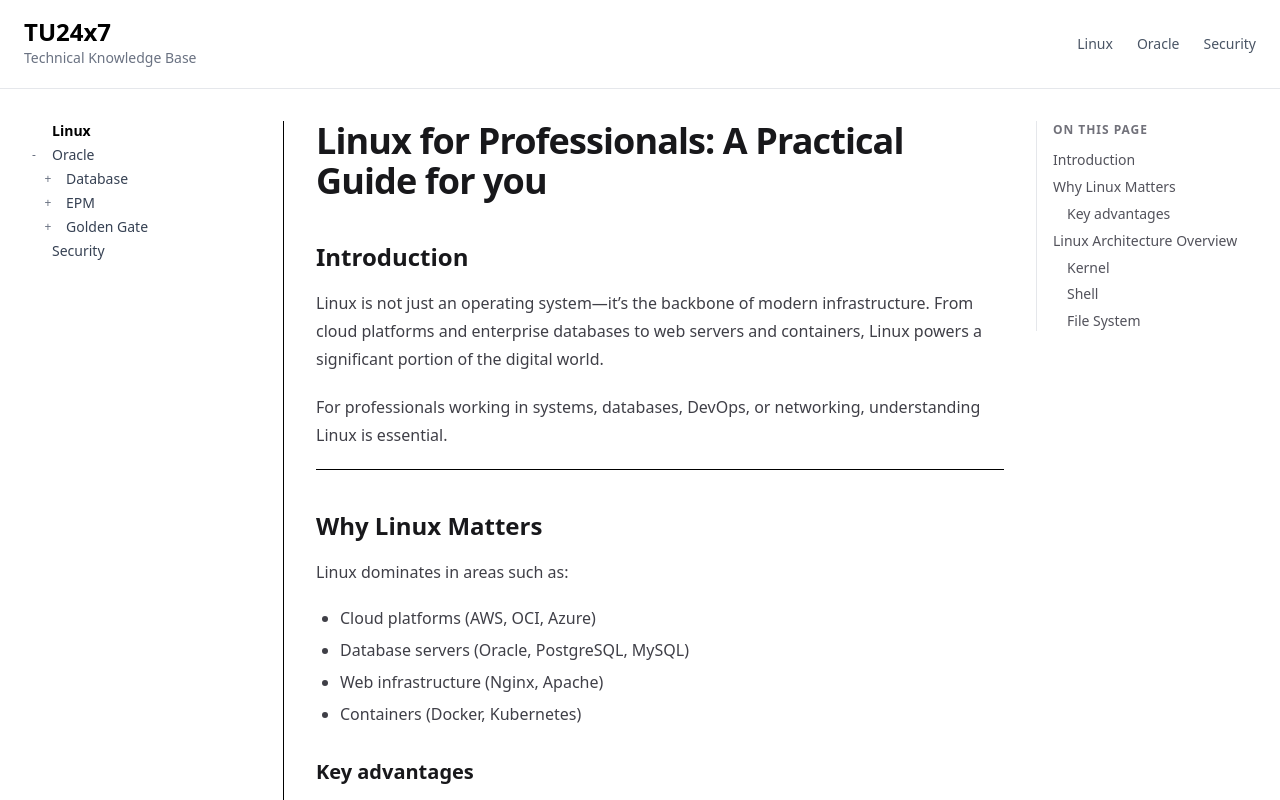
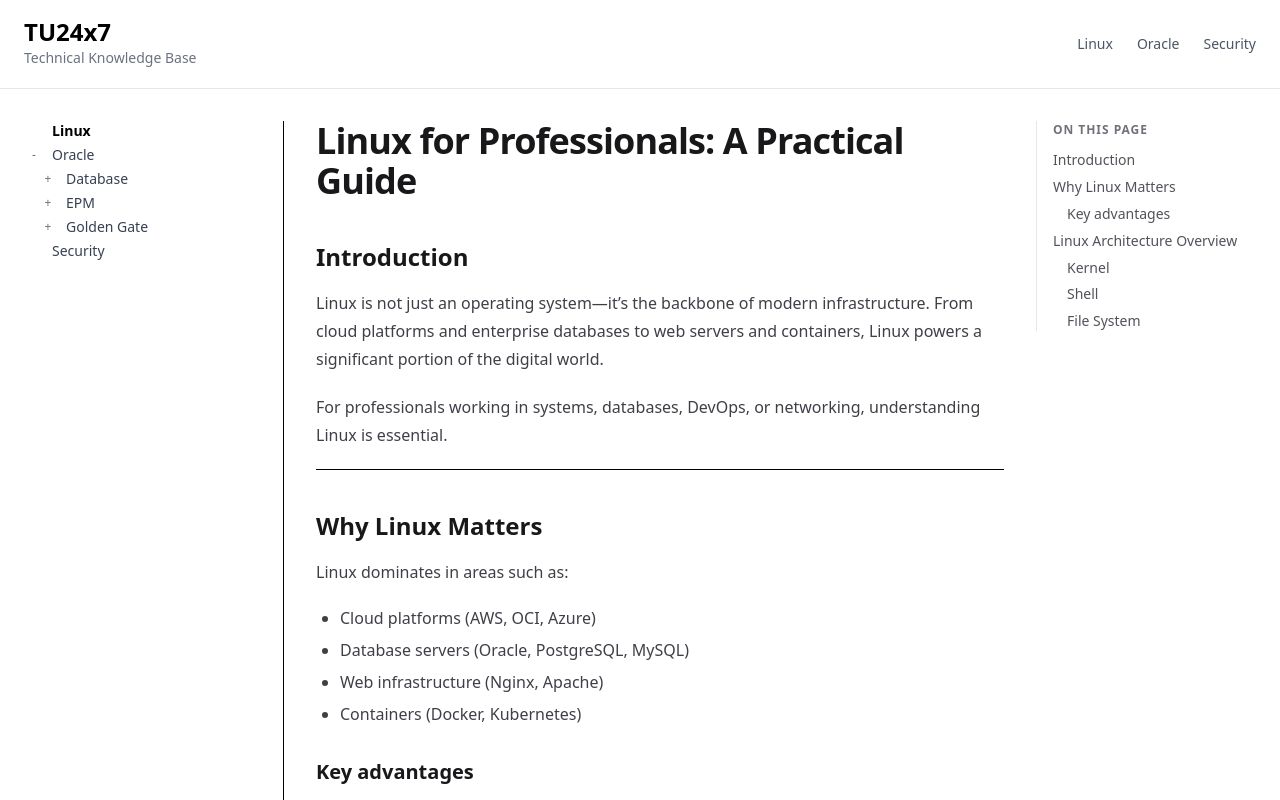
Before and after one commit to SuperTino-Dev/kb-docs, a Next.js app: page /kb/linux in a window 1280 px wide. Shown: the top 800 px of the page. Built offline with nearby package versions, Linux system fonts and the light colour scheme.

Commit message:
Remove personalized wording from the title in the Linux guide

```diff
--- a/src/app/kb/linux/page.mdx
+++ b/src/app/kb/linux/page.mdx
@@ -1,4 +1,4 @@
-# Linux for Professionals: A Practical Guide for you
+# Linux for Professionals: A Practical Guide
 
 ## Introduction
 
```
